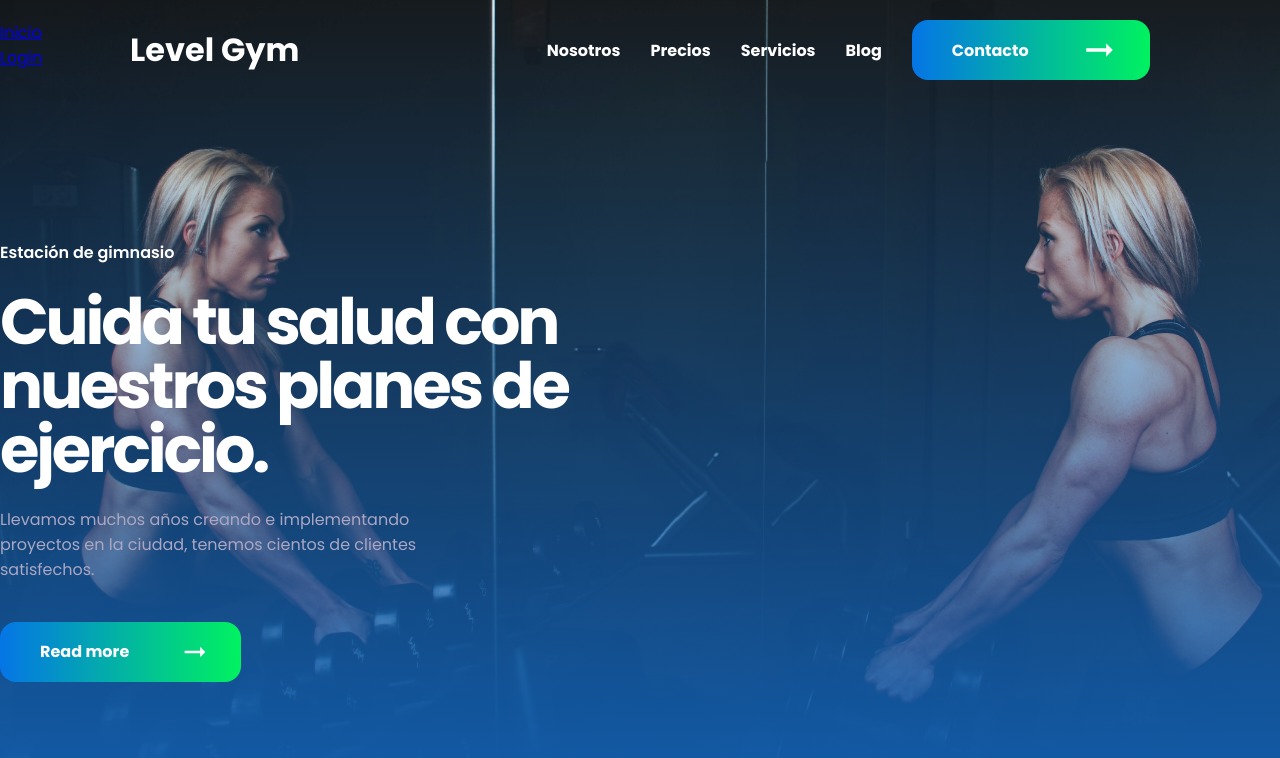
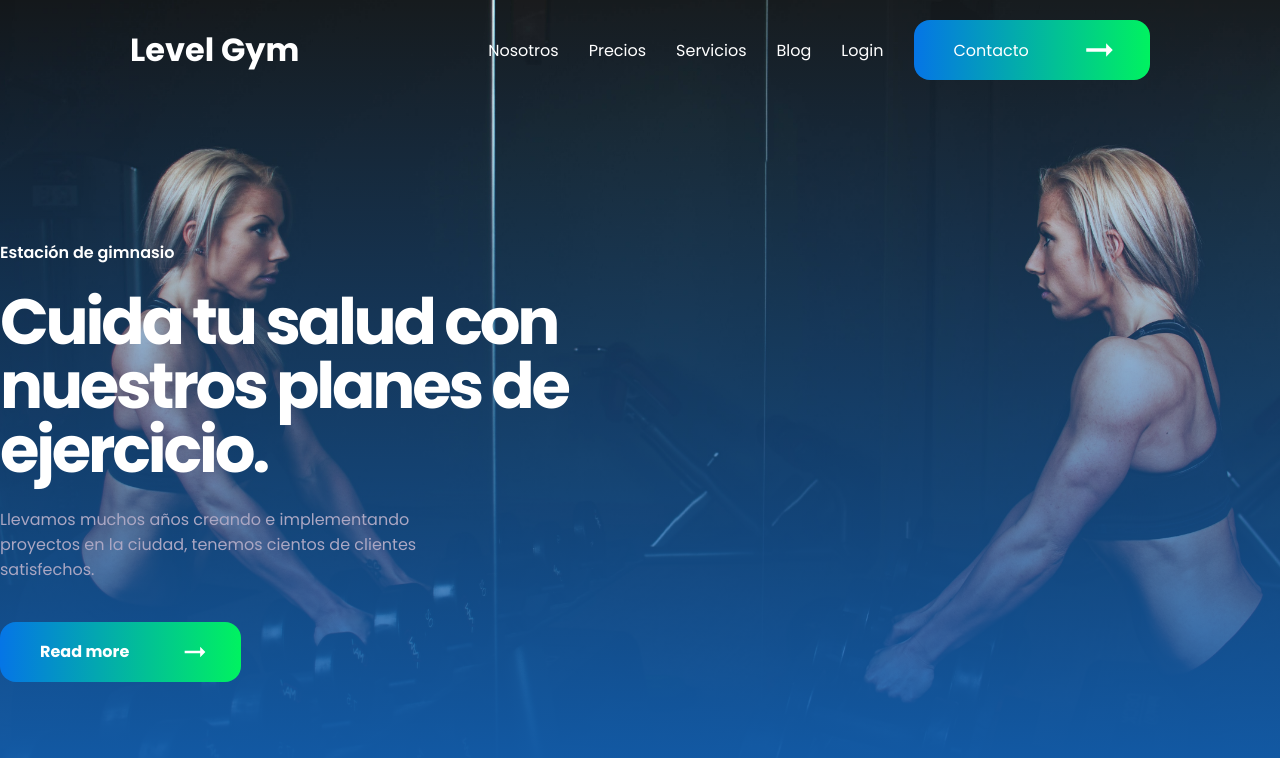
Before and after one commit to JCPROdev/cbba_level_gym, a Svelte app in the folder client/: page / in a window 1280 px wide. Shown: the top 758 px of the page. Built offline with nearby package versions, Linux system fonts and the light colour scheme.

Commit message:
Login aun sin funcionar del todo bien

```diff
--- a/client/src/App.svelte
+++ b/client/src/App.svelte
@@ -3,7 +3,6 @@
   import Landing from "./pages/landing/Index.svelte";
   import Login from "./pages/login/Index.svelte";
   import Aside from "./components/Aside.svelte";
-  import Navbar from "./components/Navbar.svelte";
   import Clientes from "./pages/clientes/Index.svelte";
   import Empleados from "./pages/empleados/Index.svelte";
   import Home from "./pages/home/Index.svelte";
@@ -12,17 +11,18 @@
   import Productos from "./pages/productos/Index.svelte";
   import Head from "./components/Head.svelte";
   import Almacen from "./pages/almacen/Index.svelte";
+  import Header from "./components/Header.svelte";
 </script>
 
 <Head />
 <Router>
   <Route path="/*">
-    <Navbar>
+    <Header>
       <Router>
         <Route path="/" component={Landing} />
         <Route path="/login" component={Login} />
       </Router>
-    </Navbar>
+    </Header>
   </Route>
   <Route path="/dashboard/*">
     <Aside>
--- a/client/src/app.scss
+++ b/client/src/app.scss
@@ -62,6 +62,41 @@
   }
 }
 
+.index-link {
+  color: #fff;
+  text-decoration: none;
+  margin-right: 30px;
+  font-size: 1rem;
+
+  &:last-child {
+    margin-right: 0;
+  }
+}
+
+.index-logo {
+  color: #fff;
+  text-decoration: none;
+  font-weight: 700;
+  font-size: 32px;
+}
+
+.butrem {
+  border-radius: 16px;
+  background: linear-gradient(90deg, #0575E6 0%, #00F260 100%);
+  display: flex;
+  flex-direction: row;
+  flex-wrap: nowrap;
+  height: 60px;
+  justify-content: space-between;
+  padding: 0px 30px 0px 40px;
+  align-items: center;
+
+  p {
+    font-size: 16px;
+    margin: 0px 50px 0px 0px;
+  }
+}
+
 @keyframes fade {
   from {
     width: 0;
--- a/client/src/components/Aside.svelte
+++ b/client/src/components/Aside.svelte
@@ -4,9 +4,20 @@
   import perfil from "../assets/perfil.png";
   import home from "../assets/iconos/home.png";
   import menu from "../assets/iconos/menu.png";
+  import { sendRequest } from "../utilities/sendRequest";
+  import { successAlert } from "../utilities/alerts";
 
-  const logout = () => {
-    navigate("/login");
+  const logout = async () => {
+    const refresh_token = document.cookie.replace("refresh_token=", "");
+    const res = await sendRequest("logout", {
+      token: refresh_token
+    }, "DELETE");
+    if(res) {
+      successAlert("Cerrado sesión correctamente");
+      localStorage.removeItem("access_token");
+      document.cookie = `refresh_token=; max-age=0`;
+      navigate("/login");
+    }
   };
 
   let navActivado = false;
--- /dev/null
+++ b/client/src/components/Header.svelte
@@ -0,0 +1,73 @@
+<script>
+  import { Link } from 'svelte-routing';
+  import Arrow from '../assets/iconos/arrow-right.svg'
+</script>
+
+<header>
+  <div class="headcont">
+  <!-- <img src="tu_logo.png" alt="Logo" /> -->
+  <Link class="index-logo" to="/">Level Gym</Link>
+  <nav>
+    <Link class="index-link" to="/">Nosotros</Link>
+    <Link class="index-link" to="/">Precios</Link>
+    <Link class="index-link" to="/">Servicios</Link>
+    <Link class="index-link" to="/">Blog</Link>
+    <Link class="index-link" to="/login">Login</Link>
+    <Link class="index-link butrem" to="/">
+      <p>Contacto</p>
+      <img src={Arrow} alt="" />
+    </Link>
+  </nav>
+</div>
+</header>
+<slot/>
+
+<style lang="scss">
+  header {
+  background-color: transparent;
+  color: #fff;
+  height: 60px;
+  display: flex;
+  justify-content: center;
+  align-items: center;
+  padding: 0 80px;
+  margin: 20px 0px -80px 0px;
+  z-index: 2;
+  position: relative;
+  font-family: "Poppins";
+  display: flex;
+  flex-wrap: nowrap;
+  width: 100%;
+
+  .headcont {
+    align-content: center;
+    align-items: center;
+    background: rgba(0,0,0,0.0);
+    display: flex;
+    flex-direction: row;
+    flex-wrap: nowrap;
+    height: 60px;
+    justify-content: space-between;
+    margin: 0px 50px 0px;
+    width: 1280px;
+    max-width: calc(100% - 100px);
+  }
+
+  img {
+    height: 40px;
+  }
+
+  nav {
+    display: flex;
+    align-content: center;
+    align-items: center;
+    background: rgba(0,0,0,0.0);
+    flex-direction: row;
+    flex-wrap: nowrap;
+    height: 60px;
+    justify-content: flex-end;
+    width: 70%;
+    max-width: 70%;
+  }
+}
+</style>
--- a/client/src/pages/landing/Index.svelte
+++ b/client/src/pages/landing/Index.svelte
@@ -1,12 +1,11 @@
 <script>
   import Head from "../../components/Head.svelte";
 import Banner from "./components/Banner.svelte";
-  import Header from './components/Header.svelte'
+  import Header from '../../components/Header.svelte'
 </script>
 
 <Head title="Inicio" />
 <div>
-  <Header></Header>
   <Banner />
 </div>
 
--- a/client/src/pages/landing/components/Header.svelte
+++ /dev/null
@@ -1,105 +0,0 @@
-<script>
-  import Arrow from '../../../assets/iconos/arrow-right.svg'
-</script>
-
-<header>
-  <div class="headcont">
-  <!-- <img src="tu_logo.png" alt="Logo" /> -->
-  <a href="/">Level Gym</a>
-  <nav>
-    <a href="/">Nosotros</a>
-    <a href="/">Precios</a>
-    <a href="/">Servicios</a>
-    <a href="/">Blog</a>
-    <a class="butrem" href="/">
-      <p>Contacto</p>
-      <img src={Arrow} alt="" />
-    </a>
-  </nav>
-</div>
-</header>
-
-<style lang="scss">
-  header {
-  background-color: transparent;
-  color: #fff;
-  height: 60px;
-  display: flex;
-  justify-content: center;
-  align-items: center;
-  padding: 0 80px;
-  margin: 20px 0px -80px 0px;
-  z-index: 2;
-  position: relative;
-  font-family: "Poppins";
-  display: flex;
-  flex-wrap: nowrap;
-  width: 100%;
-
-  .headcont {
-    align-content: center;
-    align-items: center;
-    background: rgba(0,0,0,0.0);
-    display: flex;
-    flex-direction: row;
-    flex-wrap: nowrap;
-    height: 60px;
-    justify-content: space-between;
-    margin: 0px 50px 0px;
-    width: 1280px;
-    max-width: calc(100% - 100px);
-  }
-
-  a {
-    color: #fff;
-    text-decoration: none;
-    font-weight: 700;
-    font-size: 32px;
-  }
-
-  img {
-    height: 40px; /* Ajusta la altura según tu necesidad */
-  }
-
-  nav {
-    display: flex;
-    align-content: center;
-    align-items: center;
-    background: rgba(0,0,0,0.0);
-    flex-direction: row;
-    flex-wrap: nowrap;
-    height: 60px;
-    justify-content: flex-end;
-    width: 70%;
-    max-width: 70%;
-
-    a {
-      color: #fff;
-      text-decoration: none;
-      margin-right: 30px;
-      font-size: 1rem;
-    }
-
-    a:last-child {
-      margin-right: 0; /* Elimina el margen derecho del último enlace */
-    }
-
-    .butrem {
-      border-radius: 16px;
-      background: linear-gradient(90deg, #0575E6 0%, #00F260 100%);
-      display: flex;
-      flex-direction: row;
-      flex-wrap: nowrap;
-      height: 60px;
-      justify-content: space-between;
-      padding: 0px 30px 0px 40px;
-      align-items: center;
-
-      p {
-        font-size: 16px;
-        margin: 0px 50px 0px 0px;
-      }
-    }
-  }
-}
-</style>
--- a/client/src/pages/login/Index.svelte
+++ b/client/src/pages/login/Index.svelte
@@ -2,11 +2,23 @@
   import Logo from '../../assets/logo.png'
   import BG from '../../assets/login.png'
   import Button from '../../components/Button.svelte';
-    import { navigate } from 'svelte-routing';
+  import { navigate } from 'svelte-routing';
   import Head from '../../components/Head.svelte';
+  import { sendRequest } from '../../utilities/sendRequest';
+  import { errorAlert, successAlert } from '../../utilities/alerts';
 
-  const login = (e) => {
+  let form = {
+    usuario: "",
+    password: ""
+  }
+
+  const login = async (e) => {
     e.preventDefault();
+    const res = await sendRequest("login", form);
+    if(res.error) return errorAlert(res.error);
+    localStorage.setItem("access_token", res.data.access_token);
+    document.cookie = `refresh_token=${res.data.refresh_token}; path=/; samesite=stric`;
+    successAlert(res.message);
     navigate('/dashboard/clientes');
   }
 </script>
@@ -18,8 +30,8 @@
   <form>
     <p>Iniciar sesión</p>
     <div class="inputs">
-      <input placeholder="Email" />
-      <input placeholder="Contraseña" />
+      <input bind:value={form.usuario} placeholder="Usuario" />
+      <input bind:value={form.password} type="password" placeholder="Contraseña" />
     </div>
     <Button onClick={login}>Ingresar</Button>
   </form>
--- /dev/null
+++ b/client/src/store/user.js
@@ -0,0 +1,4 @@
+import { writable } from "svelte/store";
+
+export let user = writable(null);
+export let accessToken = writable(null);
--- a/client/src/utilities/getRequest.js
+++ b/client/src/utilities/getRequest.js
@@ -1,5 +1,33 @@
 import { http } from "./http"
+import { sendRequest } from "./sendRequest";
 
 export const getRequest = (route) => {
-  return fetch(http + route).then(res => res.json());
+  const res = getData(route).then(res => {
+    if(res.status === 403) {
+      console.log("Refrescando token");
+      const refresh_token = document.cookie.replace("refresh_token=", "");
+      let newToken;
+      sendRequest("token", {
+        token: refresh_token
+      }).then(res => {
+        newToken = res.data.access_token;
+        localStorage.setItem("access_token", newToken);
+      });
+      return getData(route).then(res => res.json());
+    }
+    return res.json();
+  });
+  return res;
 }
+
+const getData = (route) => {
+  const access_token = localStorage.getItem("access_token");
+  const res = fetch(http + route, {
+    headers: {
+      "Content-Type": "application/json",
+      "Accept": "application/json",
+      "Authorization": access_token ? `Bearer ${access_token}` : ""
+    }
+  })
+  return res;
+}
--- a/client/src/utilities/sendRequest.js
+++ b/client/src/utilities/sendRequest.js
@@ -3,11 +3,13 @@ import { http } from "./http"
 
 export const sendRequest = async (route, body, method = "POST") => {
   try {
+    const access_token = localStorage.getItem("access_token");
     const res = await fetch(http + route, {
       method,
       headers: {
         "Content-Type": "application/json",
-        "Accept": "application/json"
+        "Accept": "application/json",
+        "Authorization": access_token ? `Bearer ${access_token}` : ""
       },
       body: body ? JSON.stringify(body) : undefined
     });
```
Also changed, not shown: 1 other file (tests, documents, lock files or other folders).
